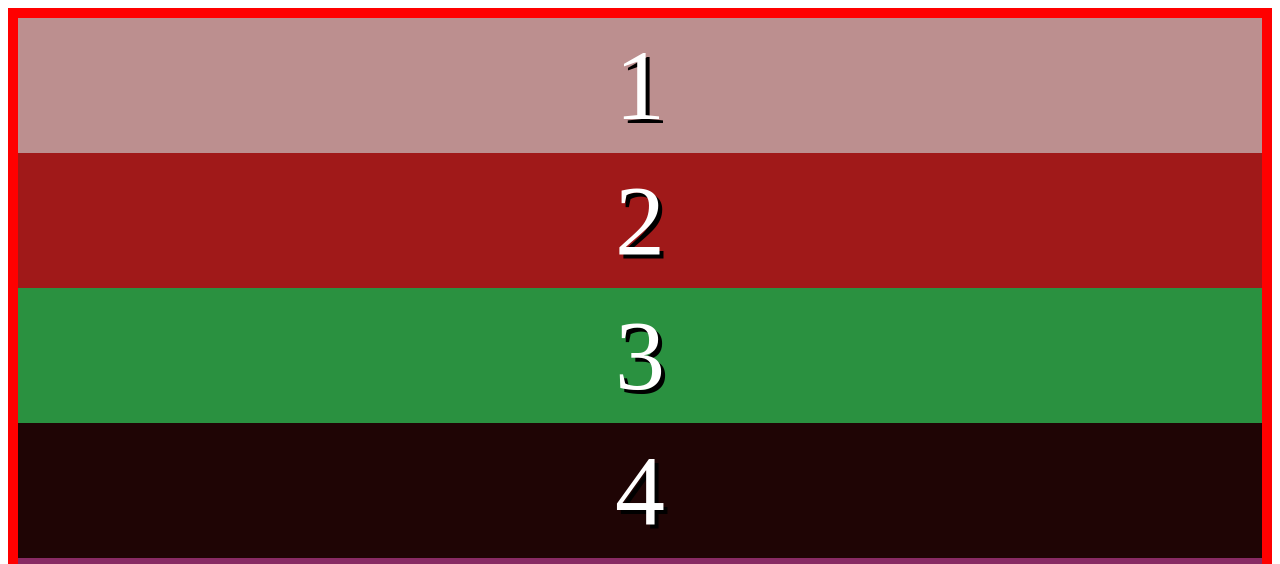
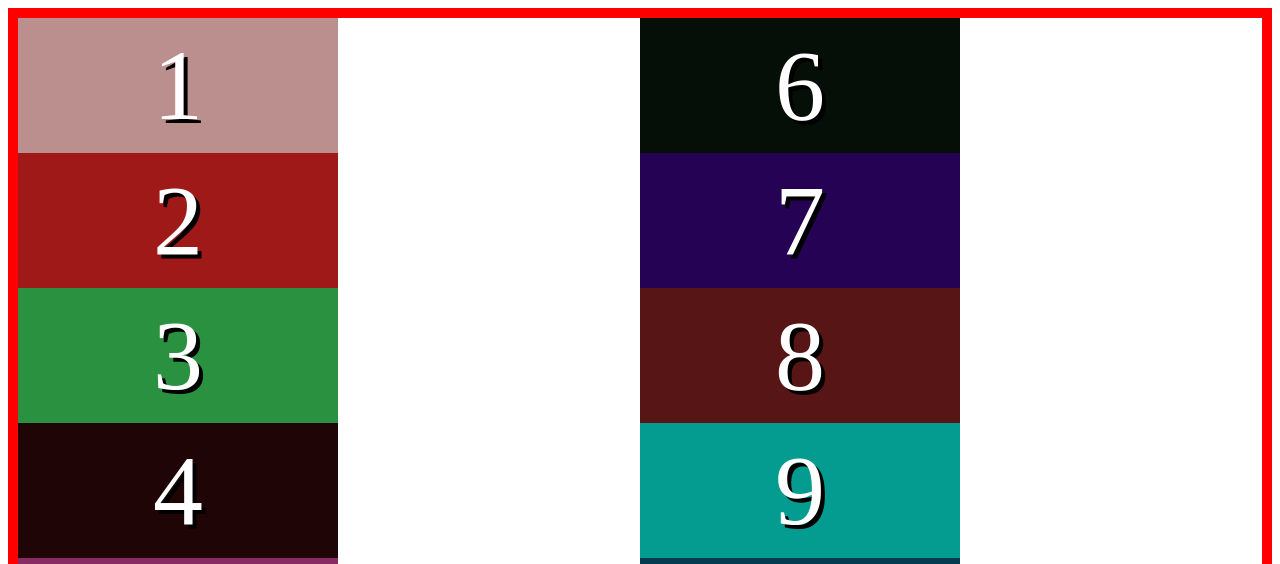
Before and after one commit to AyahElsayed/CSS-FlexBox, a plain HTML site: page index.html in a window 1280 px wide. Shown: the top 564 px of the page. Drawn offline with Linux system fonts and the light colour scheme.

Commit message:
wrappping

```diff
--- a/style.css
+++ b/style.css
@@ -19,11 +19,20 @@
 .container{
     display: flex;
     border: 10px solid red;
-    min-height: 100vh;
-    flex-direction: column;  /*  main axis of the flow of the content => from top to bottom*/
+    height: 100vh;
+    flex-direction: column;
+
+    /* column => main axis of the flow of the content => from top to bottom*/
     /*  default row
-        main axis of the flow of the content => from right to left
+        row => main axis of the flow of the content => from right to left
     */
+
+    flex-wrap: wrap;
+    /* default => nowrap */
+    /* wrap if the width more than the container */
 }
 /* display flex => the width of the container 100% of the page */
 /* display: inline-flex; => the width of the container include the content only */
+.box{
+    width: 300px;
+}
```
